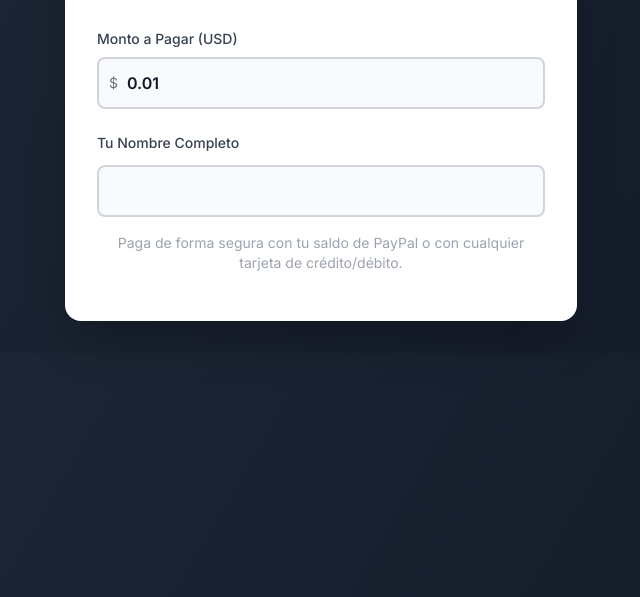
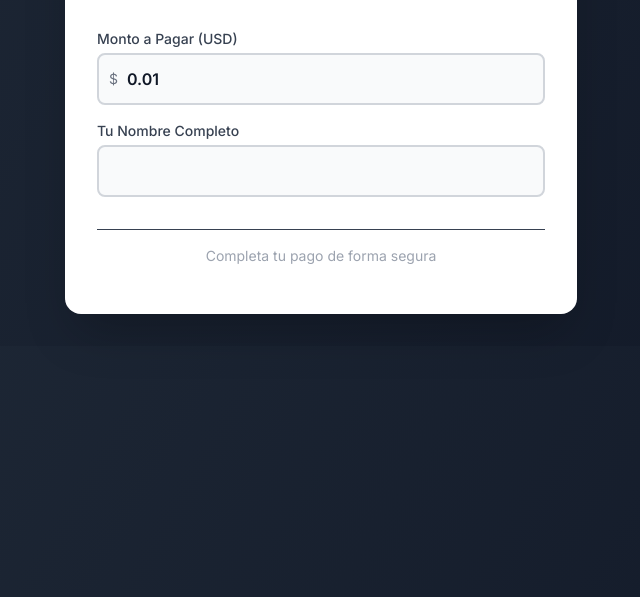
Before and after one commit to wopswi/wops, a plain HTML site: page index.html in a window 1280 px wide. Shown: the part 203-800 px from the top of the page, without its empty margins (319-959 px from the left). Drawn offline with nearby package versions, Linux system fonts and the light colour scheme; no server answers.

Commit message:
Update index.html

```diff
--- a/index.html
+++ b/index.html
@@ -8,7 +8,6 @@
     <link href="https://fonts.googleapis.com/css2?family=Inter:wght@400;500;600;700&display=swap" rel="stylesheet">
     <link rel="stylesheet" href="https://cdnjs.cloudflare.com/ajax/libs/font-awesome/6.4.0/css/all.min.css">
 
-    <!-- SDK de PayPal con tu Client ID "Live" para producción -->
     <script src="https://www.paypal.com/sdk/js?client-id=AXBWj9ERw_CXPtw_wpvXqnX0ZKzGT5DFQgrYqYKhrhSPo08IzN5r4w0G9y0FT-diTpkNxiGC8ass5cXc&currency=USD"></script>
 
     <style>
@@ -30,7 +29,6 @@
         .form-input {
             font-weight: 600;
         }
-        /* Animaciones */
         .animation-overlay { position: fixed; top: 0; left: 0; width: 100%; height: 100%; background-color: rgba(0, 0, 0, 0.6); display: flex; justify-content: center; align-items: center; z-index: 9999; opacity: 0; visibility: hidden; transition: opacity 0.3s, visibility 0.3s; }
         .animation-overlay.visible { opacity: 1; visibility: visible; }
         .animation-container { transform: scale(0.7); opacity: 0; transition: transform 0.3s, opacity 0.3s; }
@@ -59,27 +57,29 @@
                 <p class="text-gray-600 dark:text-gray-400 mt-2">Gracias, sigamos trabajando juntos!</p>
             </header>
 
-            <div class="mb-6">
-                <label for="amount" class="block text-sm font-medium text-gray-700 dark:text-gray-300 mb-2">Monto a Pagar (USD)</label>
-                <div class="relative">
+            <div class="space-y-4">
+                <div>
+                    <label for="amount" class="block text-sm font-medium text-gray-700 dark:text-gray-300">Monto a Pagar (USD)</label>
+                    <div class="relative mt-1">
                         <div class="pointer-events-none absolute inset-y-0 left-0 flex items-center pl-3">
                             <span class="text-gray-500 sm:text-sm">$</span>
                         </div>
-                    <input type="number" id="amount" name="amount" value="0.01" min="0.01" step="0.01" class="form-input w-full bg-gray-50 dark:bg-gray-700 border-2 border-gray-300 dark:border-gray-600 rounded-lg p-3 pl-7 text-gray-900 dark:text-white placeholder-gray-400 dark:placeholder-gray-500 transition duration-200 focus:border-blue-500 focus:ring-0">
+                        <input type="number" id="amount" value="0.01" min="0.01" step="0.01" class="form-input w-full bg-gray-50 dark:bg-gray-700 border-2 border-gray-300 dark:border-gray-600 rounded-lg p-3 pl-7 text-gray-900 dark:text-white transition duration-200 focus:border-blue-500 focus:ring-0">
                     </div>
                 </div>
 
-            <div class="mb-4">
-                 <label for="card-name" class="block text-sm font-medium text-gray-700 dark:text-gray-300 mb-2">Tu Nombre Completo</label>
-                 <input type="text" id="card-name" class="form-input mt-1 w-full bg-gray-50 dark:bg-gray-700 border-2 border-gray-300 dark:border-gray-600 rounded-lg p-3 text-gray-900 dark:text-white placeholder-gray-400 dark:placeholder-gray-500 transition duration-200 focus:border-blue-500 focus:ring-0">
+                <div>
+                     <label for="card-name" class="block text-sm font-medium text-gray-700 dark:text-gray-300">Tu Nombre Completo</label>
+                     <input type="text" id="card-name" class="form-input mt-1 w-full bg-gray-50 dark:bg-gray-700 border-2 border-gray-300 dark:border-gray-600 rounded-lg p-3 text-gray-900 dark:text-white transition duration-200 focus:border-blue-500 focus:ring-0">
                 </div>
 
-            <div class="text-center text-sm text-gray-400 mb-4">
-                Paga de forma segura con tu saldo de PayPal o con cualquier tarjeta de crédito/débito.
+                <div class="pt-4">
+                    <div class="text-center text-sm text-gray-400 mb-4 border-t border-gray-700 pt-4">
+                        Completa tu pago de forma segura
                     </div>
-
-            <!-- Contenedor de PayPal -->
                     <div id="paypal-button-container"></div>
+                </div>
+            </div>
         </div>
 
         <!-- Panel de Historial del Usuario -->
@@ -190,7 +190,6 @@
                             // Guardar en Firestore
                             if (db) {
                                 try {
-                                    // Usar el ID de pagador de PayPal como identificador único del cliente
                                     const currentPayerId = details.payer.payer_id;
 
                                     await addDoc(collection(db, `artifacts/${appId}/public/data/transactions`), {
@@ -201,8 +200,6 @@
                                         transactionId: details.id,
                                         createdAt: serverTimestamp()
                                     });
-
-                                    // Guardar el ID del pagador para mostrar su historial
                                     localStorage.setItem('payerId', currentPayerId);
                                     loadUserHistory(currentPayerId);
 
@@ -238,9 +235,9 @@
                 );
 
                 onSnapshot(q, (querySnapshot) => {
-                    transactionsTableBody.innerHTML = ''; // Limpiar la tabla
+                    transactionsTableBody.innerHTML = '';
                     if (querySnapshot.empty) {
-                        transactionsTableBody.innerHTML = '<tr><td colspan="4" class="text-center py-4">Aún no has realizado ninguna transacción.</td></tr>';
+                        transactionsTableBody.innerHTML = '<tr><td colspan="3" class="text-center py-4">Aún no has realizado ninguna transacción.</td></tr>';
                     } else {
                         querySnapshot.forEach((doc) => {
                             const data = doc.data();
@@ -248,7 +245,6 @@
                             const row = `
                                 <tr class="bg-white border-b dark:bg-gray-800 dark:border-gray-700">
                                     <td class="px-6 py-4">${date}</td>
-                                    <td class="px-6 py-4">${data.payerName}</td>
                                     <td class="px-6 py-4">$${data.amount} ${data.currency}</td>
                                     <td class="px-6 py-4 font-mono">${data.transactionId}</td>
                                 </tr>
@@ -259,7 +255,6 @@
                 });
             }
 
-            // Al cargar la página, comprobar si hay un payerId guardado para mostrar el historial
             const savedPayerId = localStorage.getItem('payerId');
             if (savedPayerId) {
                 loadUserHistory(savedPayerId);
```
Lines whose indentation alone changed are shown as unchanged.
